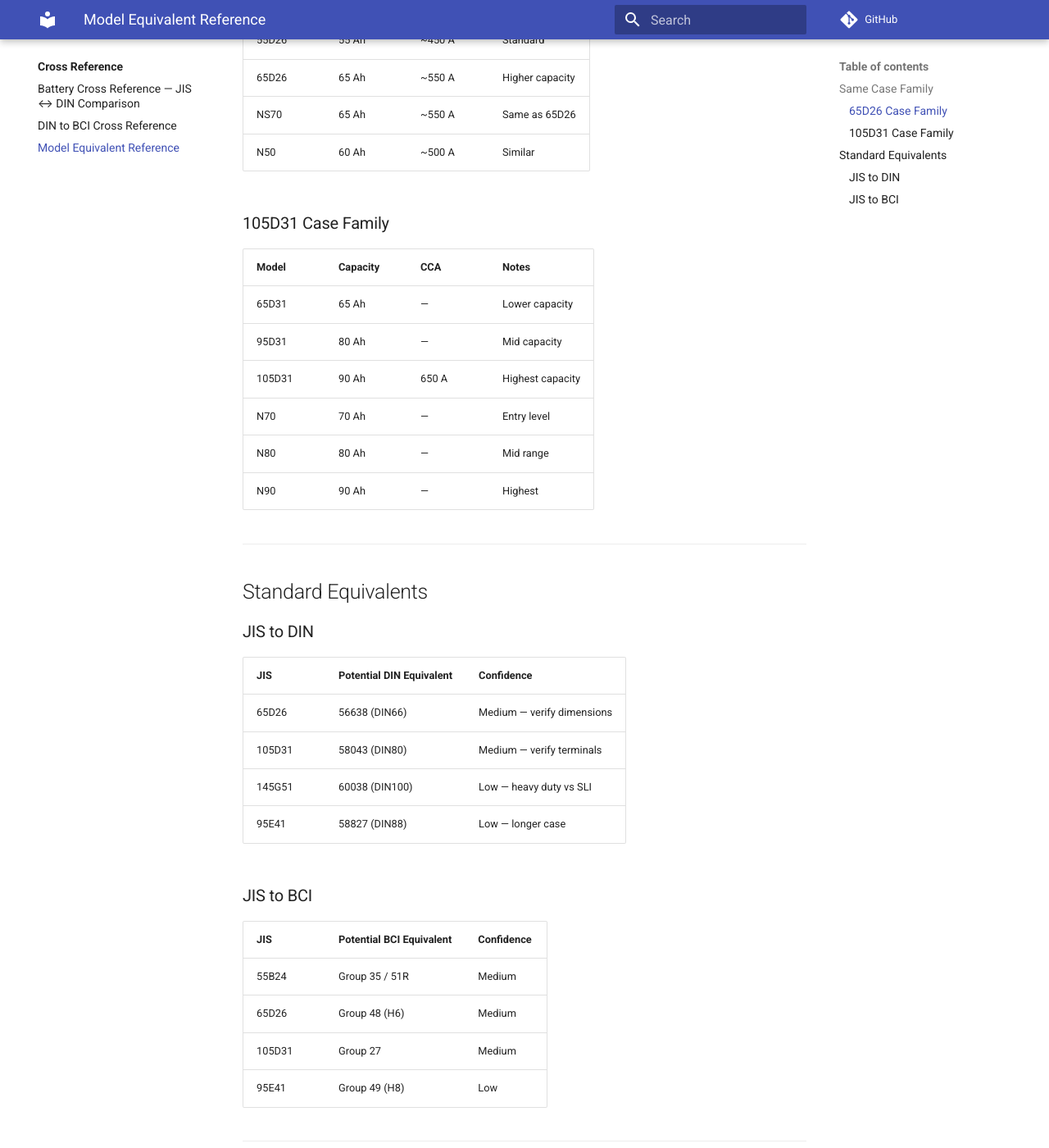
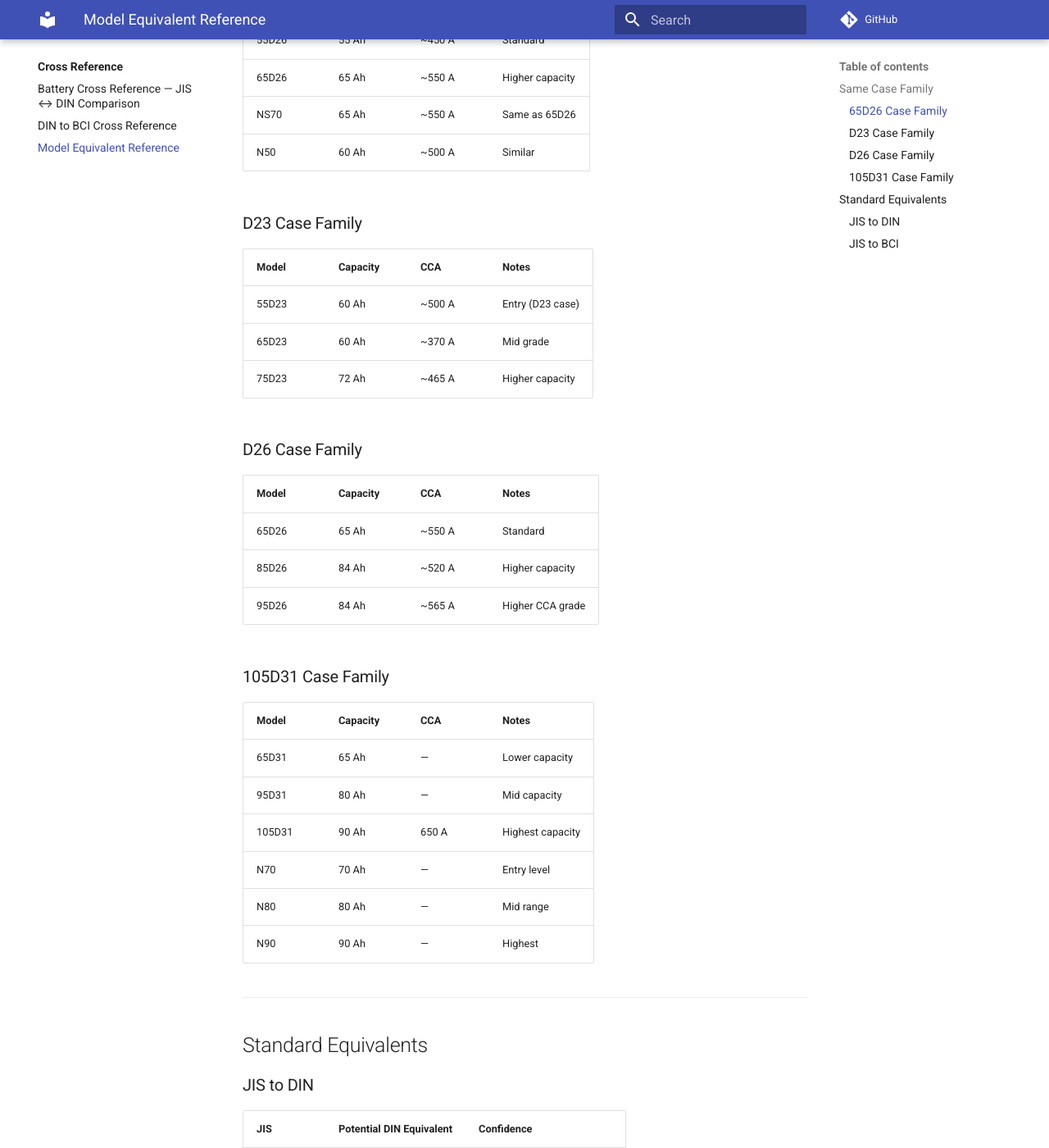
Before and after one commit to martinxionbiotech-max/martinxionbiotech-max-chengguang-data, an MkDocs documentation site: the page built from docs/cross-reference/model-equivalents.md, in a window 1280 px wide and 1400 px high, scrolled down 427 px. Shown: the whole window at 82% size. Built offline with MkDocs 1.6.1 and Material for MkDocs 9.7.7, drawn with Linux system fonts in a browser that asks for light colours; comment, search, counter and statistics services are not loaded; some of the changed text lies outside the part shown.

Commit message:
docs(data): cross-reference 扩展——纳入 65D23/75D23/85D26/95D26 + D23/D26 case family

```diff
--- a/docs/cross-reference/model-equivalents.md
+++ b/docs/cross-reference/model-equivalents.md
@@ -12,6 +12,22 @@ These models share the same physical case dimensions but have different capacity
 | 65D26 | 65 Ah | ~550 A | Higher capacity |
 | NS70 | 65 Ah | ~550 A | Same as 65D26 |
 | N50 | 60 Ah | ~500 A | Similar |
+
+### D23 Case Family
+
+| Model | Capacity | CCA | Notes |
+|-------|----------|-----|-------|
+| 55D23 | 60 Ah | ~500 A | Entry (D23 case) |
+| 65D23 | 60 Ah | ~370 A | Mid grade |
+| 75D23 | 72 Ah | ~465 A | Higher capacity |
+
+### D26 Case Family
+
+| Model | Capacity | CCA | Notes |
+|-------|----------|-----|-------|
+| 65D26 | 65 Ah | ~550 A | Standard |
+| 85D26 | 84 Ah | ~520 A | Higher capacity |
+| 95D26 | 84 Ah | ~565 A | Higher CCA grade |
 
 ### 105D31 Case Family
 
@@ -33,6 +49,10 @@ These models share the same physical case dimensions but have different capacity
 | JIS | Potential DIN Equivalent | Confidence |
 |-----|-------------------------|------------|
 | 65D26 | 56638 (DIN66) | Medium — verify dimensions |
+| 85D26 | 56638 (DIN66) | Medium — verify dimensions |
+| 95D26 | 56638 (DIN66) | Medium — verify dimensions |
+| 65D23 | No direct DIN equivalent | — |
+| 75D23 | No direct DIN equivalent | — |
 | 105D31 | 58043 (DIN80) | Medium — verify terminals |
 | 145G51 | 60038 (DIN100) | Low — heavy duty vs SLI |
 | 95E41 | 58827 (DIN88) | Low — longer case |
```
Also changed, not shown: docs/cross-reference/jis-to-din.md (+5 -1 lines).
